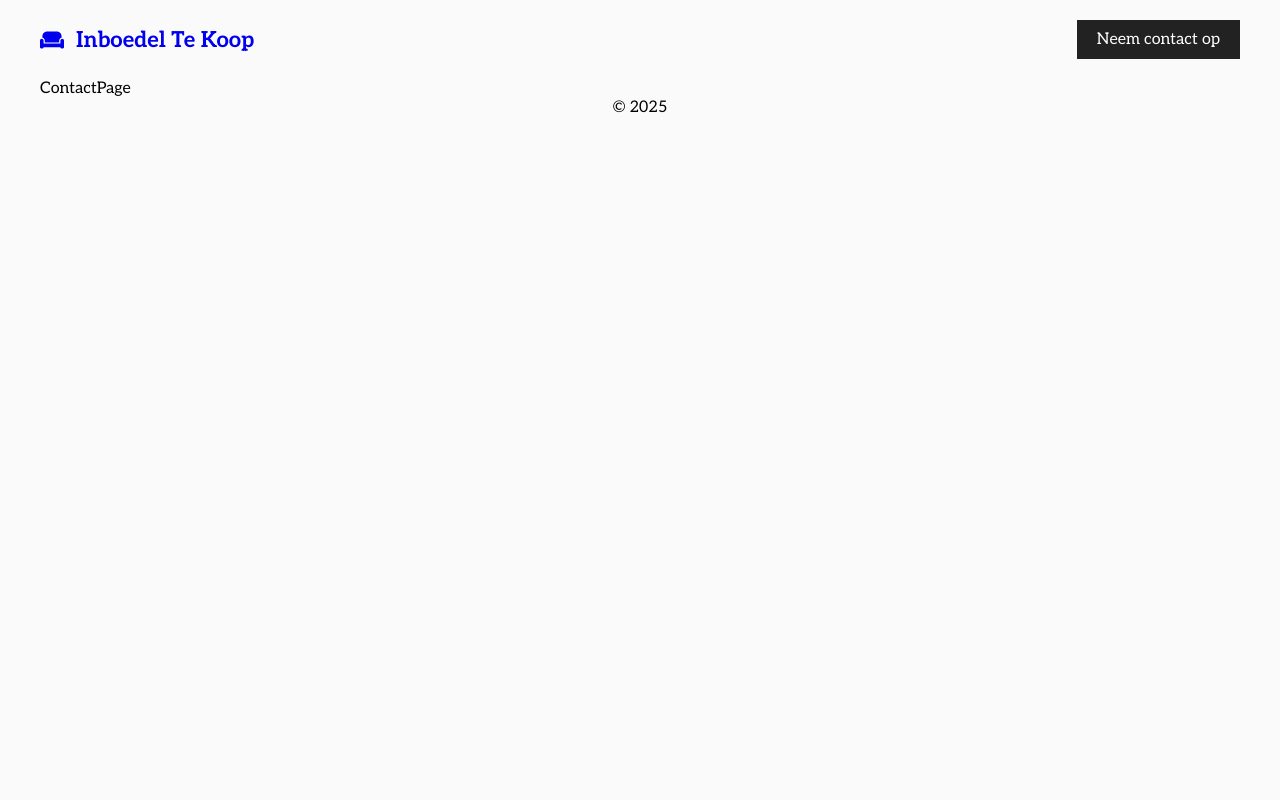
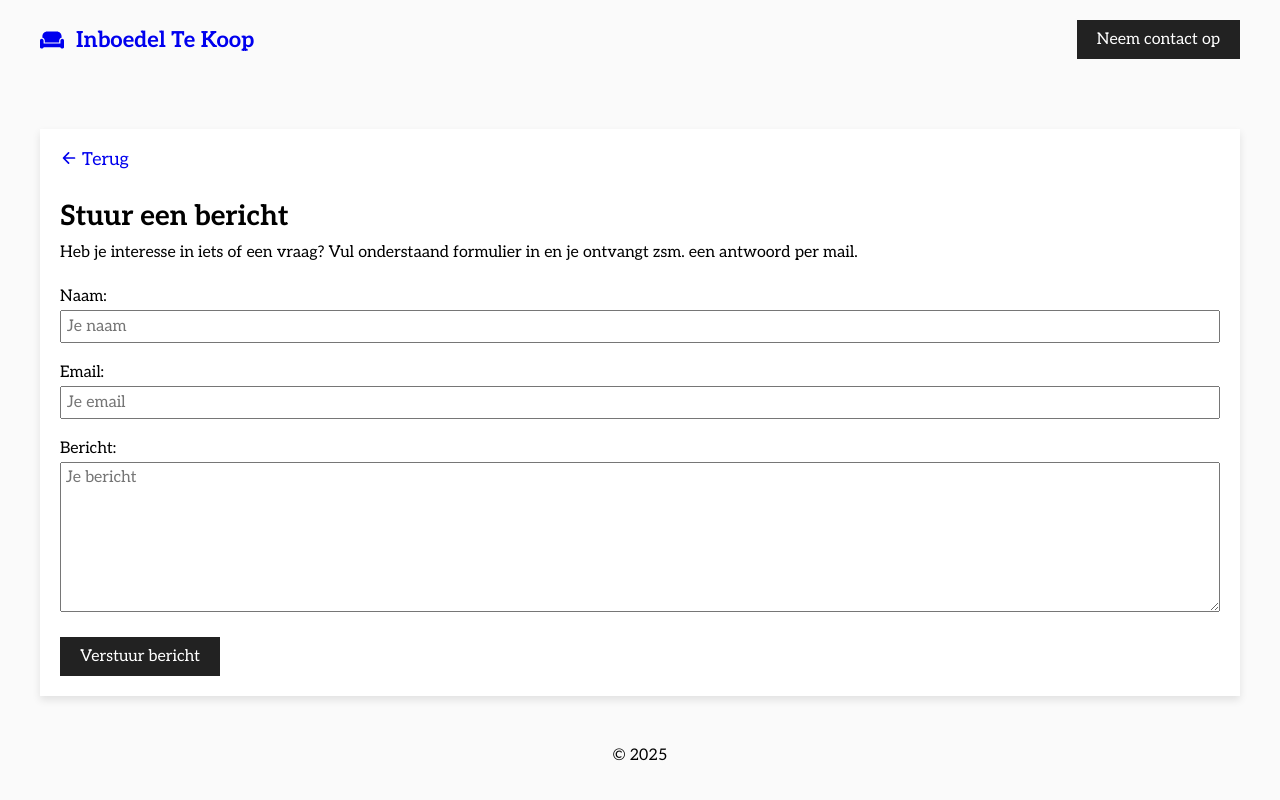
Before and after one commit to EdwinSch/furniture-app, a React (Vite) app: page /contact in a window 1280 px wide. Built offline with nearby package versions, Linux system fonts and the light colour scheme; no server answers.

Commit message:
add form

```diff
--- a/src/fetchItems.jsx
+++ b/src/fetchItems.jsx
@@ -36,5 +36,5 @@ export const useFetchItems = () => {
   useEffect(() => {
     getData();
   }, []);
-  return { loading, objects };
+  return { loading, objects, getData };
 };
--- a/src/routes/Contact.jsx
+++ b/src/routes/Contact.jsx
@@ -1,4 +1,76 @@
+import { useState } from "react";
+import { Link } from "react-router-dom";
+import { IoArrowBack } from "react-icons/io5";
+
 const ContactPage = () => {
-  return <div>ContactPage</div>;
+  const [formData, setFormData] = useState({
+    name: "",
+    email: "",
+    message: "",
+  });
+
+  const handleChange = (e) => {
+    setFormData({ ...formData, [e.target.name]: e.target.value });
+  };
+
+  const handleSubmit = (e) => {
+    e.preventDefault();
+
+    console.log(formData);
+  };
+
+  return (
+    <form onSubmit={handleSubmit} className="contact-form">
+      <Link to={"/"} className="back-btn">
+        <IoArrowBack />
+        <span>Terug</span>
+      </Link>
+      <h2>Stuur een bericht</h2>
+      <p className="info">
+        Heb je interesse in iets of een vraag? Vul onderstaand formulier in en
+        je ontvangt zsm. een antwoord per mail.
+      </p>
+
+      {/* Inputs */}
+      <label htmlFor="name">Naam:</label>
+      <input
+        type="text"
+        name="name"
+        id="name"
+        placeholder="Je naam"
+        value={formData.name}
+        onChange={handleChange}
+        className="input"
+        required
+      />
+
+      <label htmlFor="email">Email:</label>
+      <input
+        type="email"
+        name="email"
+        id="email"
+        placeholder="Je email"
+        value={formData.email}
+        onChange={handleChange}
+        className="input"
+        required
+      />
+
+      <label htmlFor="message">Bericht:</label>
+      <textarea
+        name="message"
+        id="message"
+        placeholder="Je bericht"
+        value={formData.message}
+        onChange={handleChange}
+        className="input textarea-input"
+        required
+      />
+      <button type="submit" className="link-btn">
+        Verstuur bericht
+      </button>
+      {/* {status && <p className="mt-2 text-green-500">{status}</p>} */}
+    </form>
+  );
 };
 export default ContactPage;
--- a/src/styles.css
+++ b/src/styles.css
@@ -175,6 +175,49 @@ header {
   }
 }
 
+.contact-form {
+  margin: 50px 0;
+  padding: 20px;
+  width: 100%;
+  background-color: var(--white);
+  box-shadow: 0 4px 8px rgba(0, 0, 0, 0.1);
+
+  @media (max-width: 520px) {
+    margin-top: 2 5px;
+  }
+  & h2 {
+    margin-top: 30px;
+    font-size: 28px;
+  }
+
+  .info {
+    margin-top: 10px;
+    margin-bottom: 25px;
+  }
+
+  & label {
+    margin-bottom: 4px;
+    display: block;
+  }
+
+  .input {
+    margin-bottom: 20px;
+    width: 100%;
+    font-family: "Aleo", serif;
+    padding: 5px;
+    font-size: 1rem;
+  }
+
+  .textarea-input {
+    max-width: 100%;
+    height: 150px;
+  }
+}
+
+footer {
+  text-align: center;
+}
+
 /* Buttons */
 
 .link-btn {
@@ -184,8 +227,10 @@ header {
   background-color: rgba(34, 34, 34, 1);
   color: var(--white);
   font-size: 1rem;
+  font-family: "Aleo", serif;
   cursor: pointer;
   transition: 250ms ease;
+  border: none;
 
   &:hover,
   &:active {
@@ -210,10 +255,6 @@ header {
   }
 }
 
-footer {
-  text-align: center;
-}
-
 /* Loader */
 
 @keyframes spinner {
```
